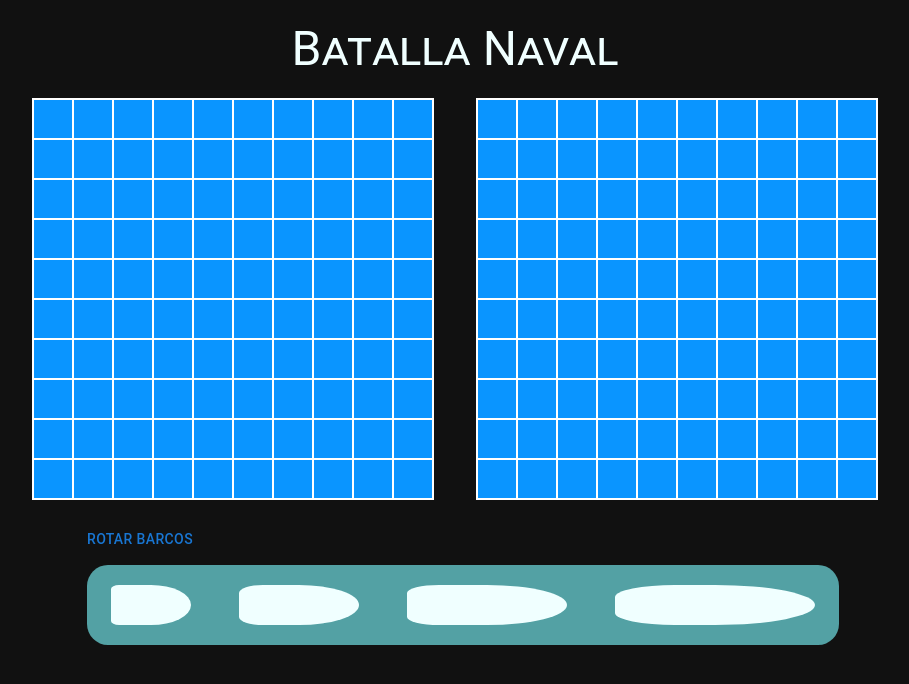
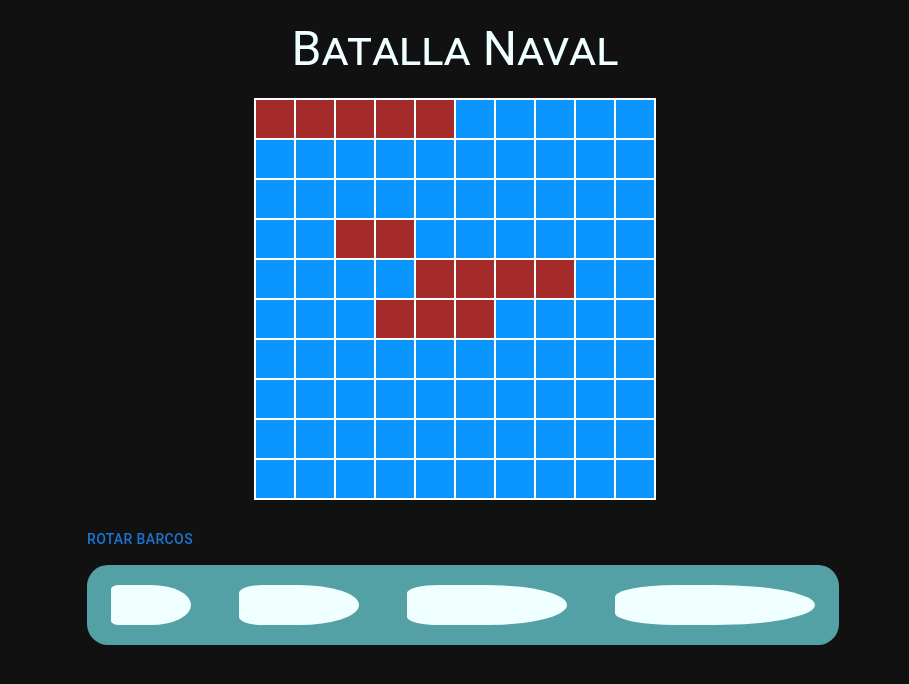
Before and after one commit to IanGhioni/unq-ui-Ian-Ghioni-trabajo-final, a React (Vite) app in the folder batalla-naval/: page / in a window 1280 px wide. Shown: the top 684 px of the page, without its empty margins (185-1094 px from the left). Built offline with nearby package versions, Linux system fonts and the light colour scheme.

Commit message:
Maquina pone barcos random en casilleros

```diff
--- a/batalla-naval/src/App.jsx
+++ b/batalla-naval/src/App.jsx
@@ -13,7 +13,6 @@ function App() {
             Batalla Naval
         </Typography>
         <Box sx={{display:'flex', flexDirection: 'row', alignItems: 'center'}}>
-          <Tablero isMachine={false}/>
           <Tablero isMachine={true}/>
         </Box>
         <BarcoContainer/>
--- a/batalla-naval/src/components/Casilla/Casilla.jsx
+++ b/batalla-naval/src/components/Casilla/Casilla.jsx
@@ -1,11 +1,11 @@
-import { Box, Container } from "@mui/material"
+import { Box } from '@mui/material'
 import './casilla.css'
 
-function Casilla() {
+function Casilla({taken}) {
+    const cssName = taken ? 'casillaOcupada' : 'casilla'
     return(
-        <Box className='casilla'>
+        <div className={cssName}></div>
 
-        </Box>
     )
 }
 
--- a/batalla-naval/src/components/Casilla/casilla.css
+++ b/batalla-naval/src/components/Casilla/casilla.css
@@ -6,6 +6,15 @@
     box-sizing: border-box;
     cursor: pointer;
 }
+.casillaOcupada {
+    width: 40px;
+    height: 40px;
+    border: 0.1px solid;
+    border-color: white;
+    box-sizing: border-box;
+    cursor: pointer;
+    background-color: brown;
+}
 .casilla:hover {
     background-color: white;
     border-color: black;
--- a/batalla-naval/src/components/Tablero/Tablero.jsx
+++ b/batalla-naval/src/components/Tablero/Tablero.jsx
@@ -1,10 +1,12 @@
 import { Box, Container } from "@mui/material"
 import "./tablero.css"
 import Casilla from "../Casilla/Casilla"
+import casillasOcupadas from "./casillasOcupadas"
 
 function Tablero({isMachine}) {
-    const arrayOfNumbers = Array.from(Array(100).keys())
-    const casillas = arrayOfNumbers.map((i) => (<Casilla key={i}/>))
+    const arrayOfNumbers = Array.from(Array(100).keys()).map(x => x+1)
+    let casillas = []
+    let posicionesDeCasillas = []
 
     if (isMachine) {
         const poortaviones = {name: 'poortaviones', size: 5}
@@ -12,6 +14,14 @@ function Tablero({isMachine}) {
         const submarino = {name: 'submarino', size: 3}
         const lancha = {name: 'lancha', size: 2}
         const naves = [poortaviones, crucero, submarino, lancha]
+
+        posicionesDeCasillas = (casillasOcupadas(naves))
+        casillas = arrayOfNumbers.map((i) => (
+            <Casilla key={i} taken={posicionesDeCasillas.includes(i)}/>
+        ))
+
+    } else {
+        casillas = arrayOfNumbers.map((i) => (<Casilla key={i} taken={false}/>))
     }
 
     return(
--- /dev/null
+++ b/batalla-naval/src/components/Tablero/casillasOcupadas.js
@@ -0,0 +1,32 @@
+import noSonValidas from "./noSonValidas";
+import generarIndiceValido from "./generarIndiceValido";
+
+function casillasOcupadas(naves) {
+    let horizontal = Math.random() < 0.5
+    let startIndex = Math.floor(Math.random() * 10 * 10)
+
+    let casillasDeNave = []
+
+    naves.forEach(nave => {
+            let indiceValido = generarIndiceValido(startIndex,horizontal,nave.size)
+
+            do {
+                startIndex = Math.floor(Math.random() * 10 * 10)
+                indiceValido = generarIndiceValido(startIndex,horizontal,nave.size)
+            }
+            while(noSonValidas(casillasDeNave,nave.size, indiceValido, horizontal))
+
+
+            for (let i=0; i < nave.size; i++) {
+                if (horizontal) {
+                    casillasDeNave.push(Number(indiceValido) + i)
+                } else {
+                    casillasDeNave.push(Number(indiceValido) + i * 10)
+                }
+            }
+            startIndex = Math.floor(Math.random() * 10 * 10)
+            horizontal = Math.random() < 0.5
+    });
+    return(casillasDeNave)
+}
+export default casillasOcupadas
--- /dev/null
+++ b/batalla-naval/src/components/Tablero/generarIndiceValido.js
@@ -0,0 +1,11 @@
+function generarIndiceValido(indice, direccion, size) {
+    return(
+        direccion ?
+            indice <= 10 * 10 - size ? indice
+            : 10 * 10 - size
+        : indice <= 10 * 10 - 10 * size ?
+            indice
+            : indice - size * 10 + 10
+    )
+}
+export default generarIndiceValido
--- /dev/null
+++ b/batalla-naval/src/components/Tablero/noSonValidas.js
@@ -0,0 +1,25 @@
+function noSonValidas(casillasOcupadas, size, indice, horizontal) {
+    let casillasQueOcuparia = new Set()
+    for(let x=0; x<size; x++) {
+        if (horizontal) {
+            casillasQueOcuparia.add(Number(indice) + x)
+        } else {
+            casillasQueOcuparia.add(Number(indice) + x * 10)
+        }
+    }
+
+    const hayCasillasRepetidas = casillasOcupadas.some(casilla => {return casillasQueOcuparia.has(casilla)});
+    let sobrepasaElBordeDerecho = false
+    if(horizontal) {
+        for(let x=0; x<size; x++) {
+            if ((indice + x)%10 == 0) {
+                sobrepasaElBordeDerecho = true
+            }
+        }
+    }
+
+    let returnValue = casillasOcupadas.length != 0  && hayCasillasRepetidas || sobrepasaElBordeDerecho
+    console.log(sobrepasaElBordeDerecho); console.log(size); console.log(returnValue)
+    return(returnValue)
+}
+export default noSonValidas
--- a/batalla-naval/src/components/Tablero/tablero.css
+++ b/batalla-naval/src/components/Tablero/tablero.css
@@ -7,5 +7,5 @@
     border-color: white;
     display: flex;
     flex-flow: wrap;
-    flex-direction: column;
+    flex-direction: row;
 }
--- a/batalla-naval/src/main.jsx
+++ b/batalla-naval/src/main.jsx
@@ -5,11 +5,11 @@ import './index.css'
 import {BrowserRouter as Router, Routes, Route} from "react-router-dom";
 
 ReactDOM.createRoot(document.getElementById('root')).render(
-  <React.StrictMode>
+
     <Router>
       <Routes>
         <Route path="/" Component={App}/>
       </Routes>
     </Router>
-  </React.StrictMode>,
+
 )
```
